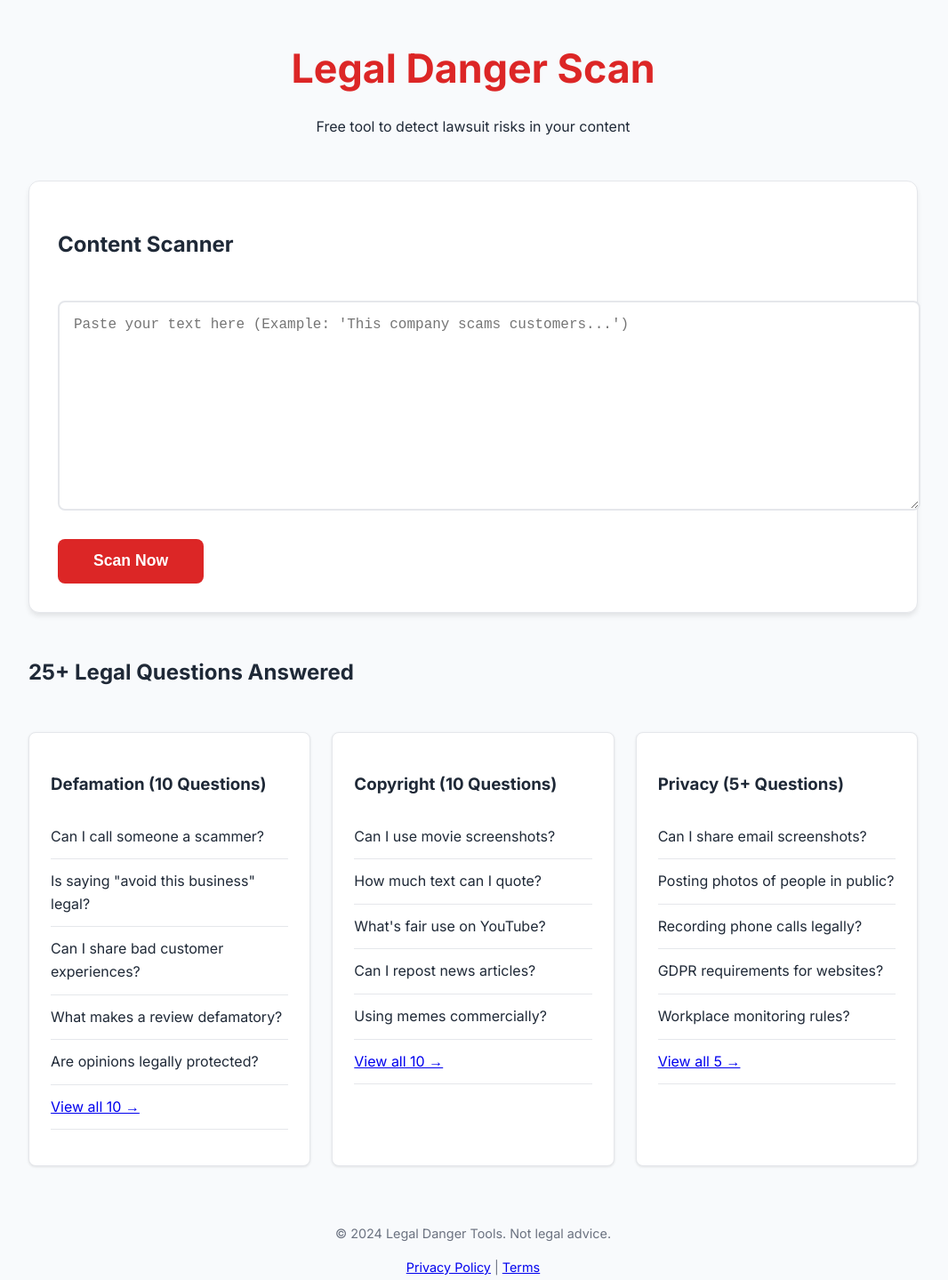
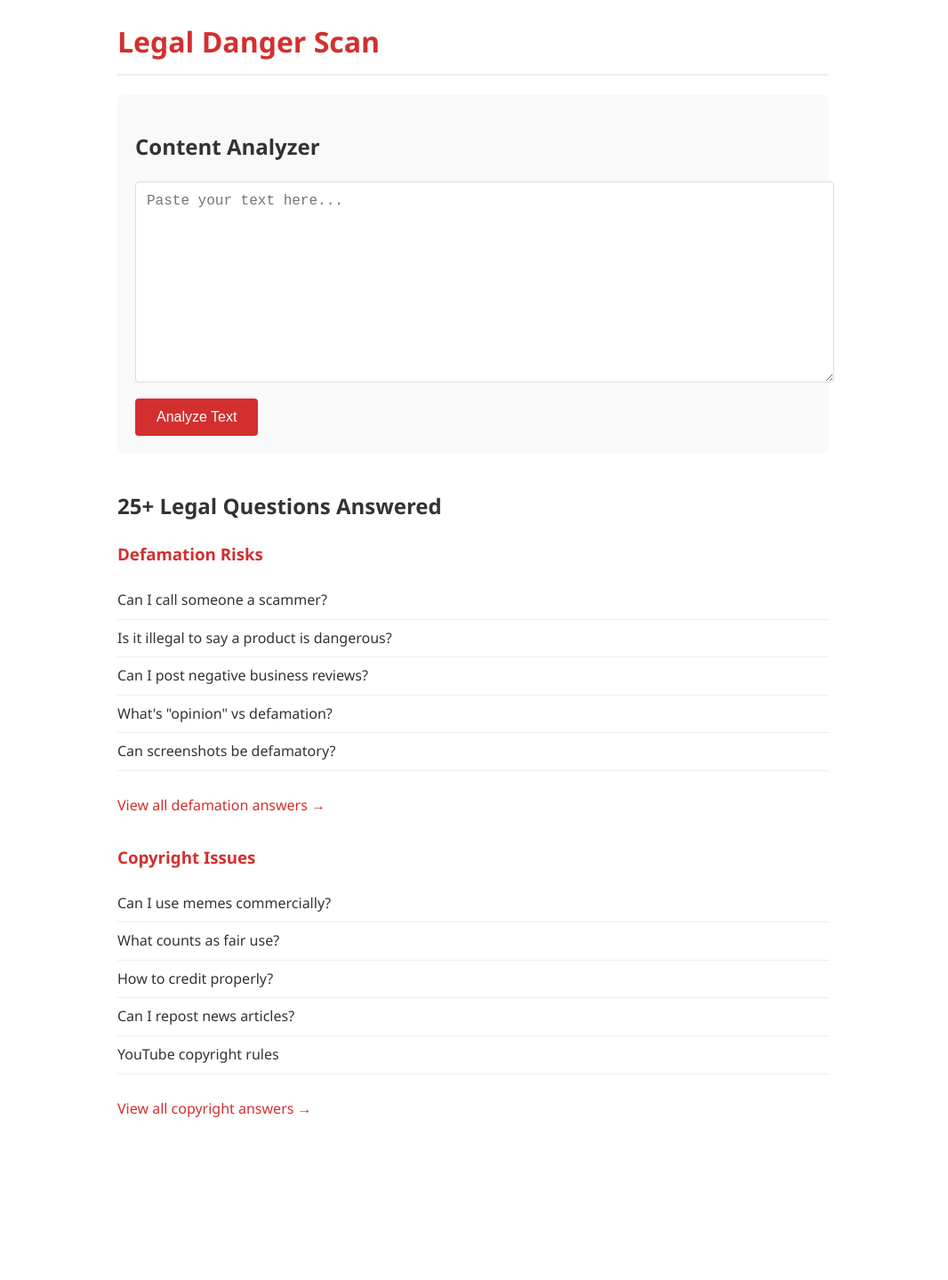
Before and after one commit to Letsfindout307/legal-danger-scan, a plain HTML site: page index.html in a window 1280 px wide. Shown: the part 20-1459 px from the top of the page at 89% size, without its empty margins (108-1174 px from the left). After the commit the page ends 1339 px from the top, so only its background shows below. Drawn offline with Linux system fonts and the light colour scheme.

Commit message:
Update index.html

```diff
--- a/index.html
+++ b/index.html
@@ -3,264 +3,164 @@
 <head>
     <meta charset="UTF-8">
     <meta name="viewport" content="width=device-width, initial-scale=1.0">
-    <title>Legal Danger Scan | Free Lawsuit Risk Analyzer</title>
-    <link href="https://fonts.googleapis.com/css2?family=Inter:wght@400;500;600;700&display=swap" rel="stylesheet">
+    <title>Legal Danger Scan | Free Risk Analyzer</title>
     <style>
-        :root {
-            --primary: #dc2626; /* Danger red */
-            --dark: #991b1b;
-            --light: #fee2e2;
-            --text: #1f2937;
+        /* Modern Clean CSS */
+        body {
+            font-family: 'Segoe UI', Roboto, sans-serif;
+            line-height: 1.6;
+            max-width: 800px;
+            margin: 0 auto;
+            padding: 20px;
+            color: #333;
         }
-
-        body {
-            font-family: 'Inter', sans-serif;
-            line-height: 1.6;
-            color: var(--text);
-            max-width: 1000px;
-            margin: 0 auto;
-            padding: 2rem 1rem;
-            background: #f8fafc;
+        h1 {
+            color: #d32f2f;
+            border-bottom: 2px solid #f0f0f0;
+            padding-bottom: 10px;
         }
-
-        header {
-            text-align: center;
-            margin-bottom: 3rem;
+        .scanner {
+            background: #f9f9f9;
+            padding: 20px;
+            border-radius: 8px;
+            margin: 20px 0;
         }
-
-        h1 {
-            color: var(--primary);
-            font-size: 2.8rem;
-            font-weight: 800;
-            margin-bottom: 0.5rem;
-        }
-
-        .scanner-container {
-            background: white;
-            border-radius: 12px;
-            box-shadow: 0 4px 6px -1px rgba(0,0,0,0.1);
-            padding: 2rem;
-            margin-bottom: 3rem;
-            border: 1px solid #e5e7eb;
-        }
-
         textarea {
             width: 100%;
             min-height: 200px;
-            padding: 1rem;
-            border: 2px solid #e5e7eb;
-            border-radius: 8px;
-            font-size: 1rem;
-            margin: 1.5rem 0;
-            transition: all 0.2s;
+            padding: 12px;
+            border: 1px solid #ddd;
+            border-radius: 4px;
+            font-size: 16px;
+            margin-bottom: 10px;
         }
-
-        textarea:focus {
-            outline: none;
-            border-color: var(--primary);
-            box-shadow: 0 0 0 3px rgba(220, 38, 38, 0.1);
-        }
-
-        .btn {
-            background: var(--primary);
+        button {
+            background: #d32f2f;
             color: white;
             border: none;
-            padding: 0.9rem 2.5rem;
-            border-radius: 8px;
-            font-weight: 600;
-            font-size: 1.1rem;
+            padding: 12px 24px;
+            border-radius: 4px;
+            font-size: 16px;
             cursor: pointer;
-            transition: all 0.2s;
+            transition: background 0.2s;
         }
-
-        .btn:hover {
-            background: var(--dark);
+        button:hover {
+            background: #b71c1c;
         }
-
-        #resultContainer {
-            margin-top: 2rem;
-            padding: 1.5rem;
-            border-radius: 8px;
-            background: #fef2f2;
-            border-left: 4px solid var(--primary);
+        .results {
+            margin-top: 20px;
+            padding: 15px;
+            background: #f0f7ff;
+            border-left: 4px solid #4285f4;
+            display: none;
         }
-
-        .risk-high { color: #dc2626; }
-        .risk-medium { color: #d97706; }
-        .risk-low { color: #059669; }
-
-        .feature-grid {
-            display: grid;
-            grid-template-columns: repeat(auto-fit, minmax(300px, 1fr));
-            gap: 1.5rem;
-            margin: 3rem 0;
+        .faq-section {
+            margin: 40px 0;
         }
-
-        .feature-card {
-            background: white;
-            padding: 1.5rem;
-            border-radius: 8px;
-            box-shadow: 0 1px 3px rgba(0,0,0,0.1);
-            border: 1px solid #e5e7eb;
+        .faq-category {
+            margin-bottom: 30px;
         }
-
-        .question-list {
+        .faq-category h3 {
+            color: #d32f2f;
+            margin-bottom: 10px;
+        }
+        .faq-list {
             list-style: none;
             padding: 0;
         }
-
-        .question-list li {
-            padding: 0.75rem 0;
-            border-bottom: 1px solid #e5e7eb;
+        .faq-list li {
+            padding: 8px 0;
+            border-bottom: 1px solid #eee;
         }
-
-        footer {
-            text-align: center;
-            margin-top: 4rem;
-            color: #6b7280;
-            font-size: 0.9rem;
+        .view-all {
+            display: inline-block;
+            margin-top: 10px;
+            color: #d32f2f;
+            text-decoration: none;
+            font-weight: 500;
         }
     </style>
 </head>
 <body>
-    <header>
     <h1>Legal Danger Scan</h1>
-        <p>Free tool to detect lawsuit risks in your content</p>
-    </header>
 
-    <main>
-        <section class="scanner-container">
-            <h2>Content Scanner</h2>
-            <textarea id="userInput" placeholder="Paste your text here (Example: 'This company scams customers...')"></textarea>
-            <button id="analyzeBtn" class="btn">Scan Now</button>
-
-            <div id="resultContainer" style="display: none;">
-                <h3>Scan Results:</h3>
-                <p id="riskScore"></p>
-                <p id="riskExplanation"></p>
-                <p id="suggestions"></p>
+    <div class="scanner">
+        <h2>Content Analyzer</h2>
+        <textarea id="inputText" placeholder="Paste your text here..."></textarea>
+        <button id="analyzeBtn">Analyze Text</button>
+        <div id="results" class="results">
+            <h3>Analysis Results</h3>
+            <div id="riskLevel"></div>
+            <div id="riskDetails"></div>
         </div>
-        </section>
-
-        <section>
-            <h2>25+ Legal Questions Answered</h2>
-            <div class="feature-grid">
-                <div class="feature-card">
-                    <h3>Defamation (10 Questions)</h3>
-                    <ul class="question-list">
-                        <li>Can I call someone a scammer?</li>
-                        <li>Is saying "avoid this business" legal?</li>
-                        <li>Can I share bad customer experiences?</li>
-                        <li>What makes a review defamatory?</li>
-                        <li>Are opinions legally protected?</li>
-                        <li><a href="legal-faqs.html#defamation">View all 10 →</a></li>
-                    </ul>
     </div>
 
-                <div class="feature-card">
-                    <h3>Copyright (10 Questions)</h3>
-                    <ul class="question-list">
-                        <li>Can I use movie screenshots?</li>
-                        <li>How much text can I quote?</li>
-                        <li>What's fair use on YouTube?</li>
-                        <li>Can I repost news articles?</li>
-                        <li>Using memes commercially?</li>
-                        <li><a href="legal-faqs.html#copyright">View all 10 →</a></li>
+    <div class="faq-section">
+        <h2>25+ Legal Questions Answered</h2>
+
+        <div class="faq-category">
+            <h3>Defamation Risks</h3>
+            <ul class="faq-list">
+                <li>Can I call someone a scammer?</li>
+                <li>Is it illegal to say a product is dangerous?</li>
+                <li>Can I post negative business reviews?</li>
+                <li>What's "opinion" vs defamation?</li>
+                <li>Can screenshots be defamatory?</li>
             </ul>
+            <a href="defamation-faq.html" class="view-all">View all defamation answers →</a>
         </div>
 
-                <div class="feature-card">
-                    <h3>Privacy (5+ Questions)</h3>
-                    <ul class="question-list">
-                        <li>Can I share email screenshots?</li>
-                        <li>Posting photos of people in public?</li>
-                        <li>Recording phone calls legally?</li>
-                        <li>GDPR requirements for websites?</li>
-                        <li>Workplace monitoring rules?</li>
-                        <li><a href="legal-faqs.html#privacy">View all 5 →</a></li>
+        <div class="faq-category">
+            <h3>Copyright Issues</h3>
+            <ul class="faq-list">
+                <li>Can I use memes commercially?</li>
+                <li>What counts as fair use?</li>
+                <li>How to credit properly?</li>
+                <li>Can I repost news articles?</li>
+                <li>YouTube copyright rules</li>
             </ul>
+            <a href="copyright-faq.html" class="view-all">View all copyright answers →</a>
         </div>
     </div>
-        </section>
-    </main>
-
-    <footer>
-        <p>© 2024 Legal Danger Tools. Not legal advice.</p>
-        <p><a href="privacy.html">Privacy Policy</a> | <a href="terms.html">Terms</a></p>
-    </footer>
 
     <script>
         // Working Scanner Functionality
         document.getElementById('analyzeBtn').addEventListener('click', function() {
-            const text = document.getElementById('userInput').value.toLowerCase();
+            const text = document.getElementById('inputText').value;
             if (!text.trim()) {
                 alert("Please enter text to analyze");
                 return;
             }
 
-            // Risk Detection Logic
+            // Simple risk detection
             const risks = {
-                defamation: [
-                    { term: 'scam', score: 80 },
-                    { term: 'fraud', score: 75 },
-                    { term: 'liar', score: 65 },
-                    { term: 'thief', score: 70 }
-                ],
-                copyright: [
-                    { term: 'copyright', score: 60 },
-                    { term: 'dmca', score: 70 },
-                    { term: 'pirate', score: 85 }
-                ],
-                privacy: [
-                    { term: 'ssn', score: 90 },
-                    { term: 'credit card', score: 95 },
-                    { term: 'phone number', score: 80 }
-                ]
+                defamation: text.match(/\b(scam|fraud|liar|thief|dangerous)\b/gi) || [],
+                copyright: text.match(/\b(copy|steal|pirate|download|meme)\b/gi) || [],
+                privacy: text.match(/\b(SSN|credit card|phone number|address)\b/gi) || []
             };
 
-            // Calculate Risks
-            let defamationScore = 0;
-            let copyrightScore = 0;
-            let privacyScore = 0;
+            // Calculate risk level
+            const totalRisks = risks.defamation.length + risks.copyright.length + risks.privacy.length;
+            let riskLevel = "Low";
+            if (totalRisks > 3) riskLevel = "High";
+            else if (totalRisks > 0) riskLevel = "Medium";
 
-            risks.defamation.forEach(item => {
-                if (text.includes(item.term)) defamationScore = Math.max(defamationScore, item.score);
-            });
+            // Display results
+            document.getElementById('riskLevel').innerHTML =
+                `<strong>Risk Level:</strong> <span style="color:${
+                    riskLevel === 'High' ? '#d32f2f' :
+                    riskLevel === 'Medium' ? '#ff9800' : '#4caf50'
+                }">${riskLevel}</span>`;
 
-            risks.copyright.forEach(item => {
-                if (text.includes(item.term)) copyrightScore = Math.max(copyrightScore, item.score);
-            });
+            let details = [];
+            if (risks.defamation.length) details.push(`${risks.defamation.length} potential defamation issues`);
+            if (risks.copyright.length) details.push(`${risks.copyright.length} possible copyright violations`);
+            if (risks.privacy.length) details.push(`${risks.privacy.length} privacy concerns`);
 
-            risks.privacy.forEach(item => {
-                if (text.includes(item.term)) privacyScore = Math.max(privacyScore, item.score);
-            });
+            document.getElementById('riskDetails').innerHTML =
+                `<strong>Details:</strong> ${details.join(', ') || 'No high-risk content detected'}`;
 
-            const totalScore = Math.max(defamationScore, copyrightScore, privacyScore);
-
-            // Display Results
-            const resultContainer = document.getElementById('resultContainer');
-            const riskScoreElement = document.getElementById('riskScore');
-            const riskExplanationElement = document.getElementById('riskExplanation');
-            const suggestionsElement = document.getElementById('suggestions');
-
-            riskScoreElement.innerHTML = `<strong>Overall Risk: <span class="risk-${totalScore > 70 ? 'high' : totalScore > 40 ? 'medium' : 'low'}">${totalScore}/100</span></strong>`;
-
-            let explanation = [];
-            if (defamationScore > 0) explanation.push(`Defamation (${defamationScore}/100)`);
-            if (copyrightScore > 0) explanation.push(`Copyright (${copyrightScore}/100)`);
-            if (privacyScore > 0) explanation.push(`Privacy (${privacyScore}/100)`);
-
-            riskExplanationElement.textContent = explanation.length > 0
-                ? `Detected risks: ${explanation.join(', ')}`
-                : "No high-risk content detected";
-
-            suggestionsElement.textContent = totalScore > 70
-                ? "⚠️ High risk: Consult legal counsel before publishing"
-                : totalScore > 40
-                    ? "⚠️ Moderate risk: Review suggested changes"
-                    : "✅ Low risk: Content appears safe";
-
-            resultContainer.style.display = 'block';
+            document.getElementById('results').style.display = 'block';
         });
     </script>
 </body>
```
Lines whose indentation alone changed are shown as unchanged.
